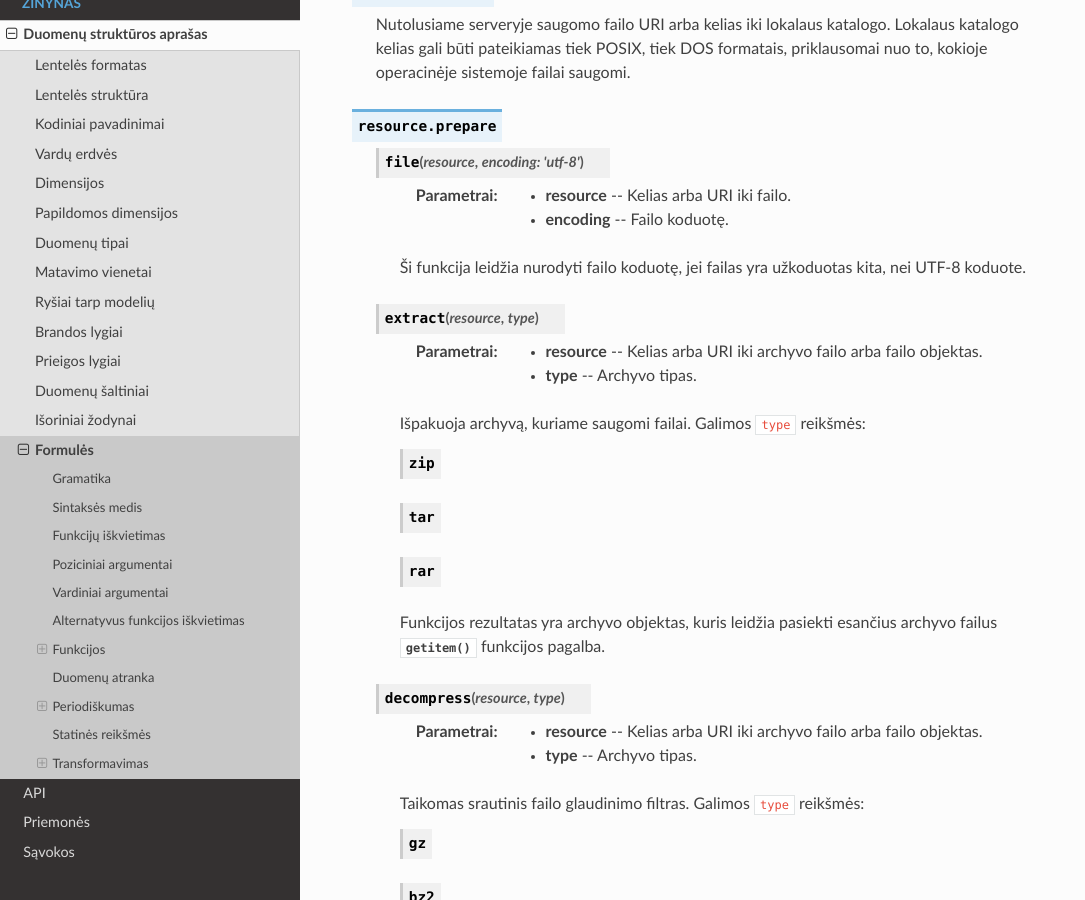
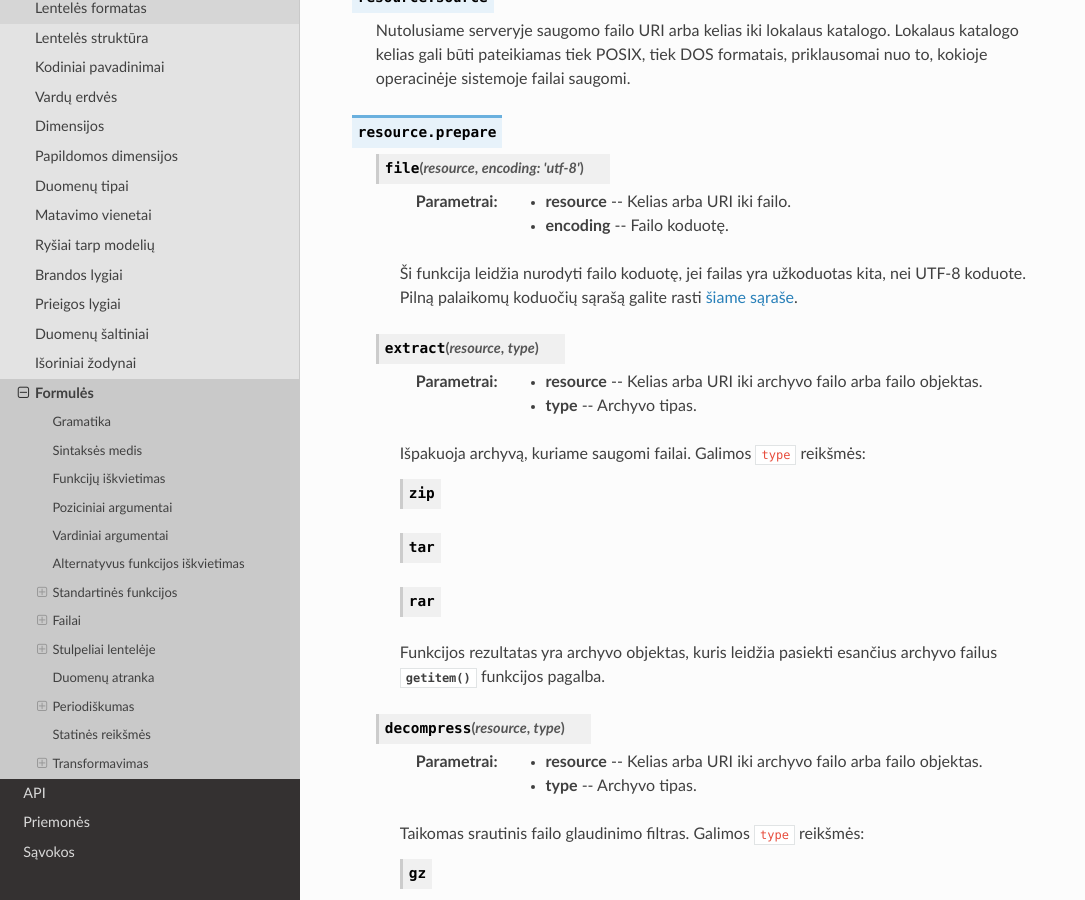
Before and after one commit to atviriduomenys/manifest, a Sphinx documentation site: the page built from docs/dsa/formules.rst, in a window 1280 px wide and 900 px high, scrolled down 9073 px. Shown: the whole window, without its empty margins (0-1085 px from the left). Built offline with Sphinx 7.4.7 and the Read the Docs theme 2.0.0, drawn with Linux system fonts in a browser that asks for light colours; pages that are not in the unit, such as notebooks, are missing from menus; some of the changed text lies outside the part shown.

```diff
--- a/docs/dsa/formules.rst
+++ b/docs/dsa/formules.rst
@@ -166,8 +166,8 @@ dažnai formulė yra lengviau skaitoma, naudojant funkcijų grandinę.
 .. _UFCS: https://en.wikipedia.org/wiki/Uniform_Function_Call_Syntax
 
 
-Funkcijos
-=========
+Standartinės funkcijos
+======================
 
 Priklausomai nuo duomenų šaltinio ar konteksto gali būti naudojami skirtingi
 veiksmai, tačiau žemiau yra pateikti bendrosios paskirties veiksmai:
@@ -434,7 +434,7 @@ veiksmai, tačiau žemiau yra pateikti bendrosios paskirties veiksmai:
 .. _failai:
 
 Failai
-------
+======
 
 Dažnai duomenys teikiami failų pavidalu, kurie gali būti saugomi tiek lokaliai
 failų sistemoje, tiek nuotoliniame serveryje. Failai gali būti suspausti ir
@@ -456,7 +456,10 @@ prieigos prie duomenų, saugomų failuose, atvejus.
         :arg encoding: Failo koduotę.
 
         Ši funkcija leidžia nurodyti failo koduotę, jei failas yra užkoduotas
-        kita, nei UTF-8 koduote.
+        kita, nei UTF-8 koduote. Pilną palaikomų koduočių sąrašą galite rasti
+        `šiame sąraše`__.
+
+        __ https://docs.python.org/3/library/codecs.html#standard-encodings
 
     .. function:: extract(resource, type)
 
@@ -487,10 +490,11 @@ prieigos prie duomenų, saugomų failuose, atvejus.
 
         .. describe:: xz
 
+
 .. _stulpeliai-lentelėje:
 
 Stulpeliai lentelėje
---------------------
+====================
 
 CSV ar skaičiuoklių lentelėse stulpelių pavadinimai pateikiami pačioje
 lentelėje. Eilutė, kurioje surašyti pavadinimai nebūtinai gali būti pirma.
```
